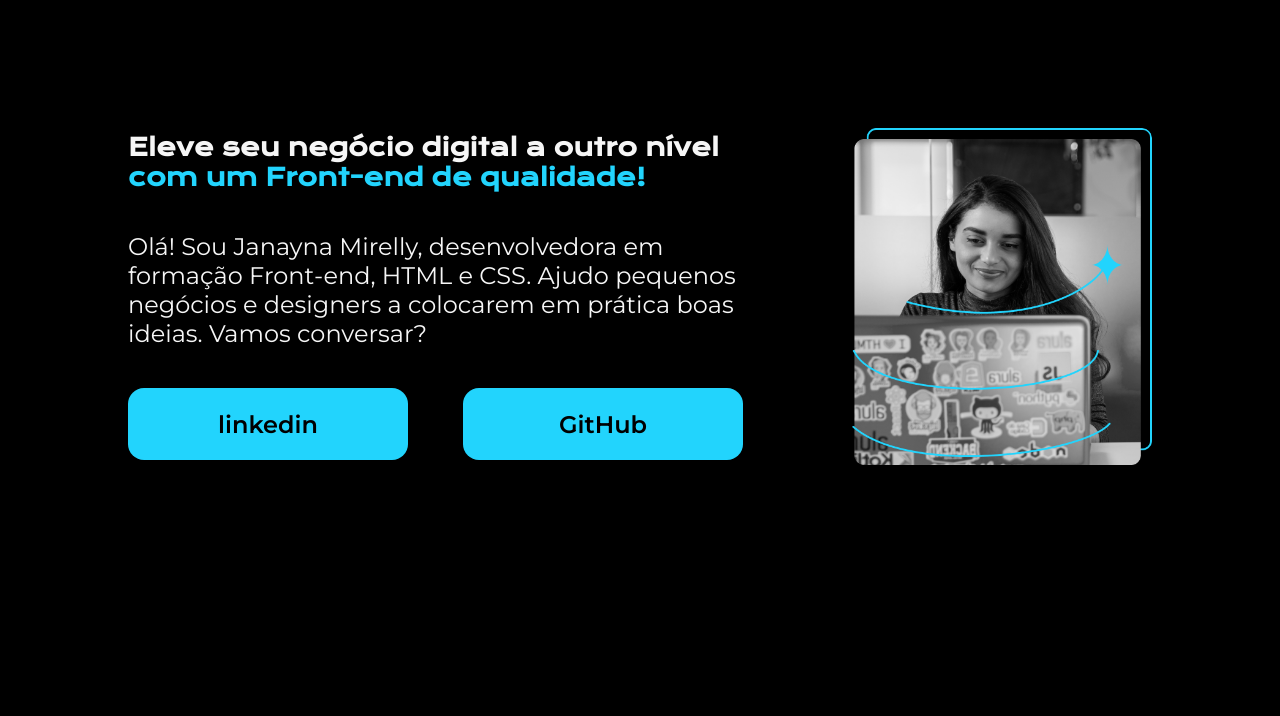
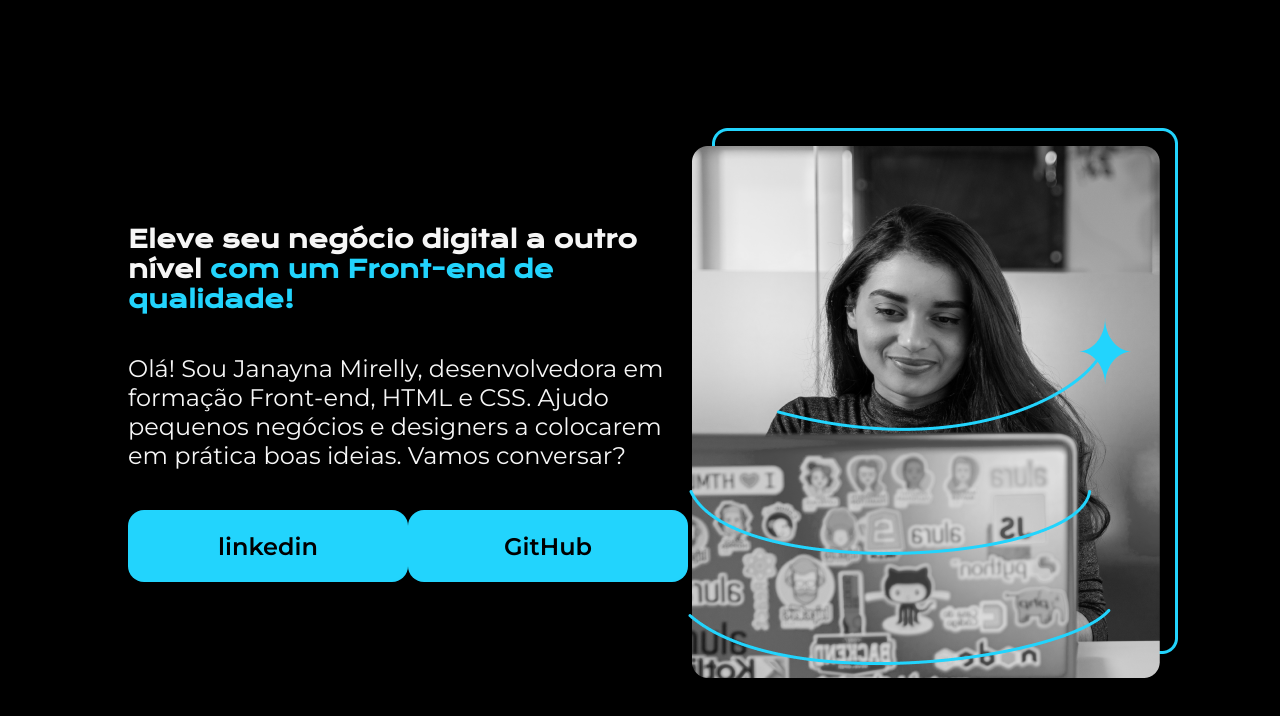
Before and after one commit to janamirelly/Portifolio-HTML-e-CSS-aula_4, a plain HTML site: page index.html in a window 1280 px wide. Drawn offline with nearby package versions, Linux system fonts and the light colour scheme.

Commit message:
Update style.css

```diff
--- a/style.css
+++ b/style.css
@@ -23,7 +23,7 @@ body{
     display: flex;
     align-items: center;
     justify-content: space-between;
-    gap: 40px;
+
 }
 .apresentacao__conteudo{
     width: 615px;
@@ -61,7 +61,3 @@ body{
     color: #000000;
     font-family: 'Montserrat', sans-serif;
 }
-.apresentacao__imagem {
-    width: 300px;
-    border-radius: 10px;
-}
```
